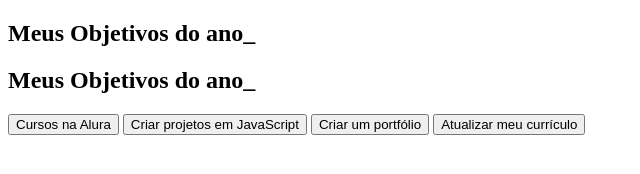
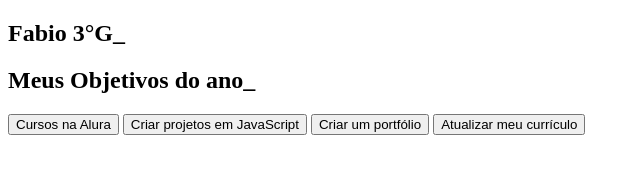
Before and after one commit to Turko0/3-G-, a plain HTML site: page INDEX.HTML in a window 1280 px wide. Shown: the whole page, without its empty margins (0-640 px from the left). Drawn offline with Linux system fonts and the light colour scheme.

Commit message:
Update INDEX.HTML

```diff
--- a/INDEX.HTML
+++ b/INDEX.HTML
@@ -10,7 +10,7 @@
 <title>Meus objetivos do ano</title>
 <body>
    <section class=”conteudo-principal”></section>
-<h2 class=”titulo-principal”>Meus Objetivos do ano_</h2>
+<h2 class=”titulo-principal”>Fabio 3°G_</h2>
 <h2 class=”titulo-principal”>Meus Objetivos do ano<span>_<span></h2>
 
 <div class=”botoes”>
```
